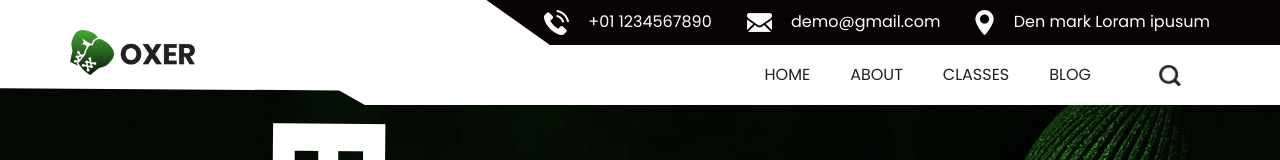
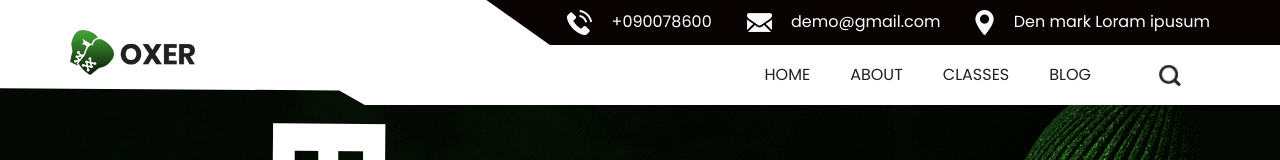
Before and after one commit to hamzaafzaalofficial/Continuous-Integration-Continuous-Deployment-CI-CD-with-Jenkins-and-GitHub, a plain HTML site: page SRC/index.html in a window 1280 px wide. Shown: the top 160 px of the page. Drawn offline with nearby package versions, Linux system fonts and the light colour scheme; some packages are replaced by stand-ins of ours; a web font is replaced by a local one.

Commit message:
Update index.html

```diff
--- a/SRC/index.html
+++ b/SRC/index.html
@@ -43,7 +43,7 @@
                 <li class="">
                   <a class="" href="">
                     <img src="images/telephone.png" alt="" />
-                    <span> +01 1234567890</span>
+                    <span> +090078600</span>
                   </a>
                 </li>
                 <li class="">
```
